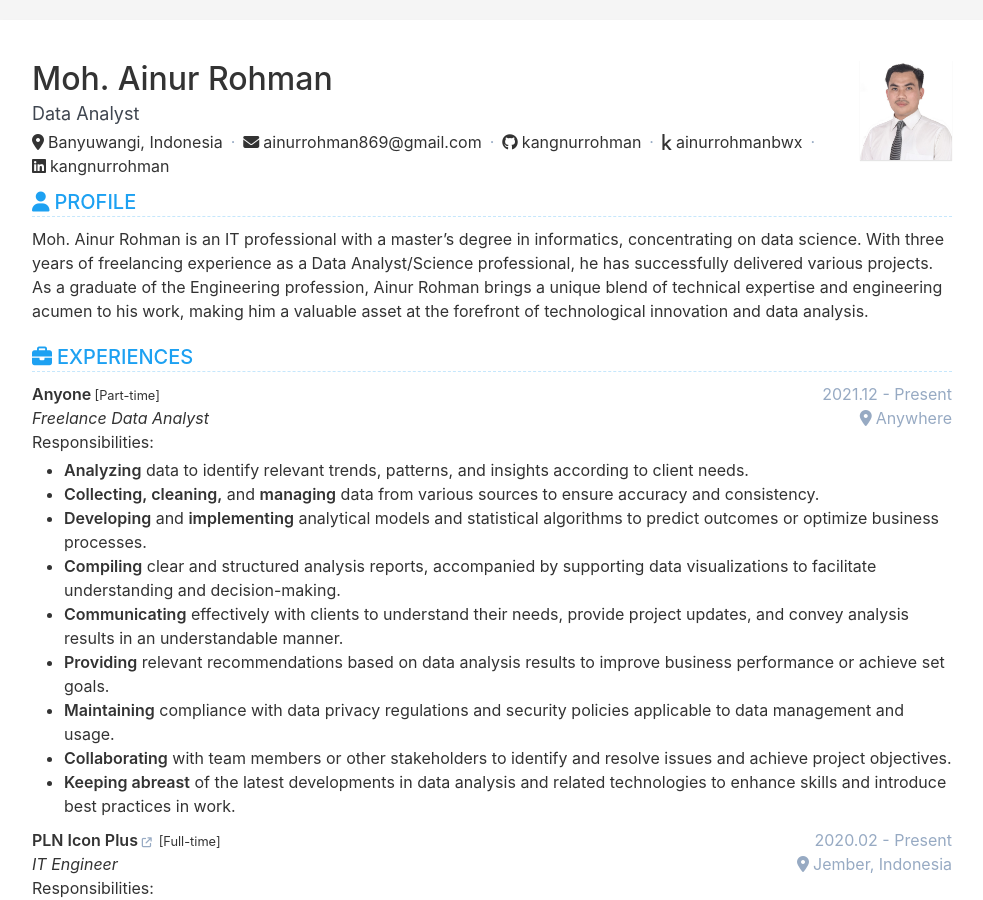
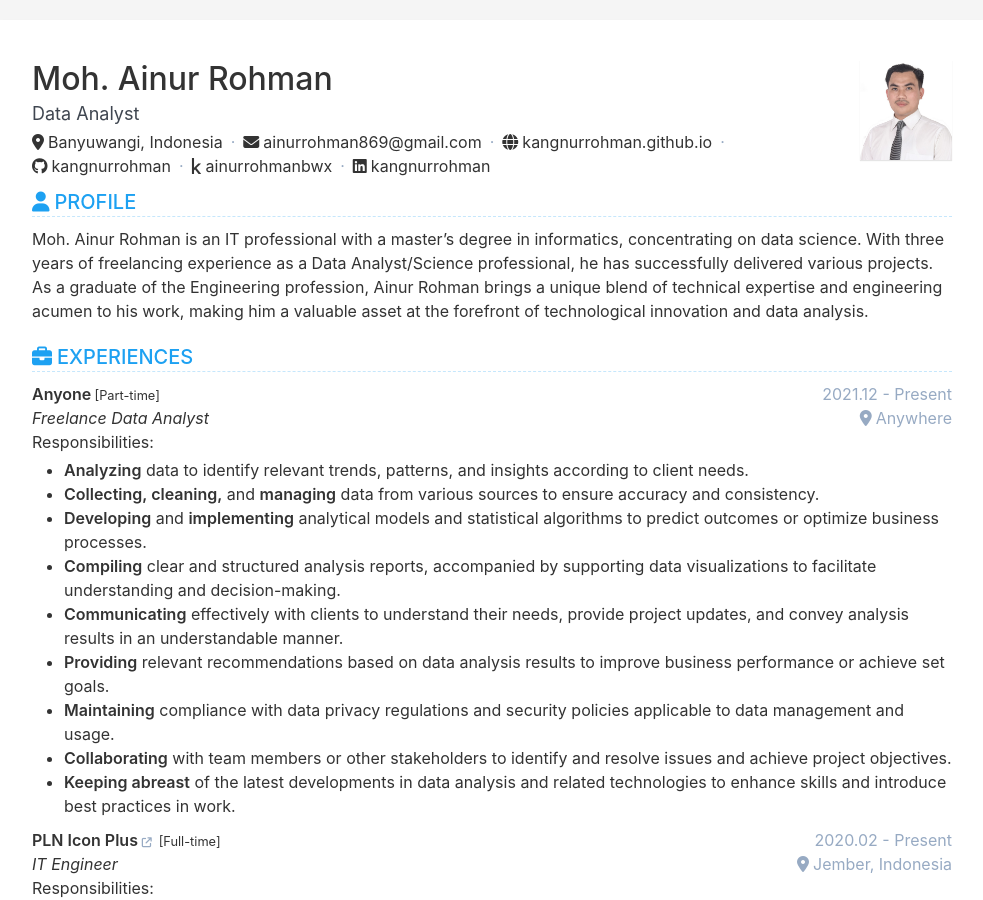
Before and after one commit to kangnurrohman/portfolio, a Jekyll site: the page built from index.html, in a window 1280 px wide and 900 px high. Shown: the whole window, without its empty margins (148-1131 px from the left). Built offline with Jekyll 4.4.1, drawn with Linux system fonts in a browser that asks for light colours.

Commit message:
Update data.yml

```diff
--- a/_data/data.yml
+++ b/_data/data.yml
@@ -10,7 +10,7 @@ contact:
   location: Banyuwangi, Indonesia # location
   email: ainurrohman869@gmail.com # email address
   phone: # phone number, format is "+[Country Code] [Area Code (if applicable)] [Local Phone Number]"
-  website: # site URL without schema, like example.com, will automatically prepand "https://"
+  website: kangnurrohman.github.io # site URL without schema, like example.com, will automatically prepand "https://"
 
   gender: # gender or pronoun
   birthday: # birthday
@@ -265,7 +265,7 @@ education:
       major: Informatics Engineering
       degree: Bachelor
       description: |
-         Bachelor's Thesis: Expert System using Euclidean Probability in Koi Fish Disease Diagnosis; Advisor: Deni Arifianto, M.Cs.
+        Bachelor's Thesis: Expert System using Euclidean Probability in Koi Fish Disease Diagnosis; Advisor: Deni Arifianto, M.Cs.
 
     - institution: Banyuwangi State Polytechnic
       link: "https://poliwangi.ac.id/"
```
